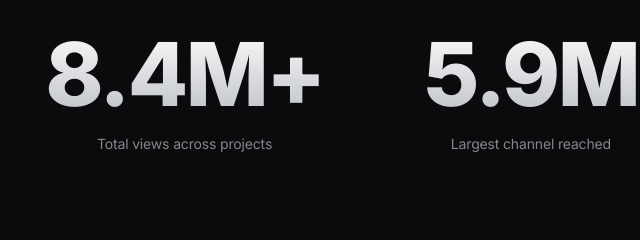
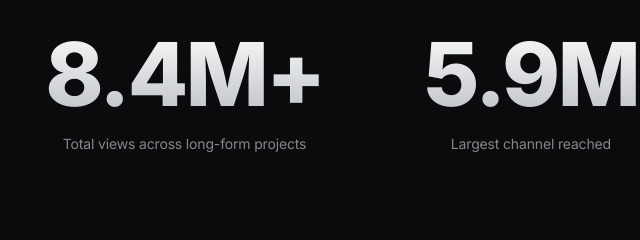
Before and after one commit to aletskiss/scalpel-web, a plain HTML site: page index.html in a window 1280 px wide. Shown: the part 880-1120 px from the top of the page, 159-799 px from the left. Drawn offline with Linux system fonts and the light colour scheme.

Commit message:
Update index.html

```diff
--- a/index.html
+++ b/index.html
@@ -420,7 +420,7 @@
     <div class="metrics-grid">
       <div>
         <div class="metric-num" data-target="8.4" data-suffix="M+">0</div>
-        <div class="metric-label">Total views across projects</div>
+        <div class="metric-label">Total views across long-form projects</div>
       </div>
       <div>
         <div class="metric-num" data-target="5.9" data-suffix="M">0</div>
```
